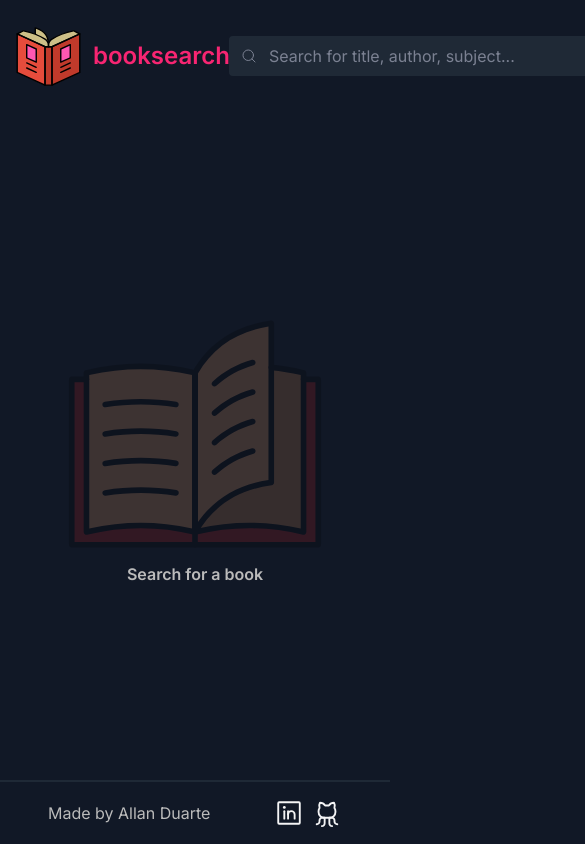
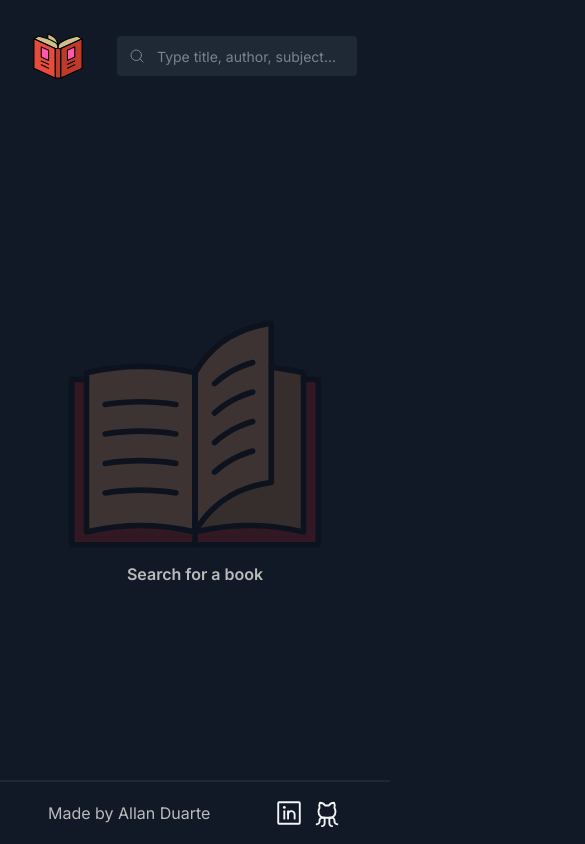
Before and after one commit to nullCommit/booksearch, a React (Vite) app: page / in a window 390 px wide. Shown: the top 844 px of the page, 585 px wide, since content can reach past the window. Built offline with nearby package versions, Linux system fonts and the light colour scheme.

Commit message:
Update: add responsivity

```diff
--- a/src/components/Header.tsx
+++ b/src/components/Header.tsx
@@ -32,14 +32,17 @@ export function Header() {
   }
 
   return (
-    <div className='max-w-7xl w-full h-28 mx-auto px-4 flex items-center justify-around gap-16'>
-      <a
-        href='/'
-        className='focus:outline-none focus:ring-2 focus:ring-brand-500 focus:ring-offset-2 focus:ring-offset-[#111826]'
-      >
+    <div className='max-w-7xl w-full h-28 mx-auto px-4 flex items-center justify-around  md:gap-16'>
+      <a href='/' className='focus:outline-none'>
         <div className='flex items-center gap-3'>
-          <img src={bookImage} alt='book' width={65} height={65} />
-          <span className='text-2xl text-brand-500 font-semibold'>
+          <img
+            src={bookImage}
+            alt='book'
+            width={50}
+            height={50}
+            className='md:w-[65px] md:w-[65px]'
+          />
+          <span className='hidden text-2xl text-brand-500 font-semibold md:block'>
             booksearch
           </span>
         </div>
@@ -50,8 +53,8 @@ export function Header() {
           <MagnifyingGlass className='absolute ml-3' />
           <input
             type='text'
-            className='w-[30rem] bg-accent-300 pr-3 pl-10 py-2 rounded text-white placeholder:text-shadowText-300 border-0 focus:border-brand-500 focus:outline-none focus:ring-2 focus:ring-brand-500 focus:ring-offset-2 focus:ring-offset-[#111826]'
-            placeholder='Search for title, author, subject...'
+            className='w-[15rem] bg-accent-300 pr-3 pl-10 py-2 rounded text-white placeholder:text-shadowText-300 placeholder:text-sm border-0 focus:border-brand-500 focus:outline-none focus:ring-2 focus:ring-brand-500 focus:ring-offset-2 focus:ring-offset-[#111826] md:w-[20rem] md:placeholder:text-base lg:w-[30rem]'
+            placeholder='Type title, author, subject...'
             onChange={e => setSearch(e.target.value)}
             value={search}
             autoCorrect='off'
@@ -61,7 +64,7 @@ export function Header() {
 
         <button
           type='submit'
-          className='bg-brand-500 rounded px-3 py-2 font-semibold hover:bg-brand-800 transition-colors focus:outline-none focus:ring-2 focus:ring-brand-500 focus:ring-offset-2 focus:ring-offset-[#111826]'
+          className='hidden bg-brand-500 rounded px-3 py-2 font-semibold hover:bg-brand-800 transition-colors focus:outline-none focus:ring-2 focus:ring-brand-500 focus:ring-offset-2 focus:ring-offset-[#111826] md:block '
         >
           Search
         </button>
```
